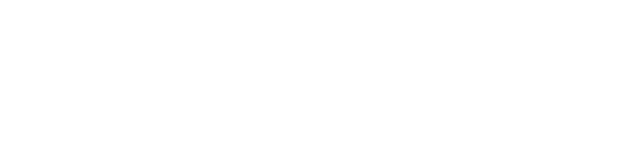
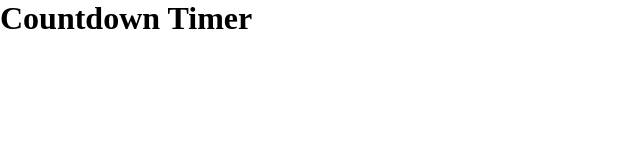
Before and after one commit to ayushporwal01/JavaScript-Mastery, a plain HTML site: page Countdown Timer/index.html in a window 1280 px wide. Shown: the whole page, without its empty margins (0-640 px from the left). Drawn offline with Linux system fonts and the light colour scheme.

Commit message:
Initial Commit

```diff
--- a/Countdown Timer/index.html
+++ b/Countdown Timer/index.html
@@ -8,6 +8,7 @@
     <script src="script.js" defer></script>
 </head>
 <body>
+    <h1>Countdown Timer</h1>
 
 </body>
 </html>
```
